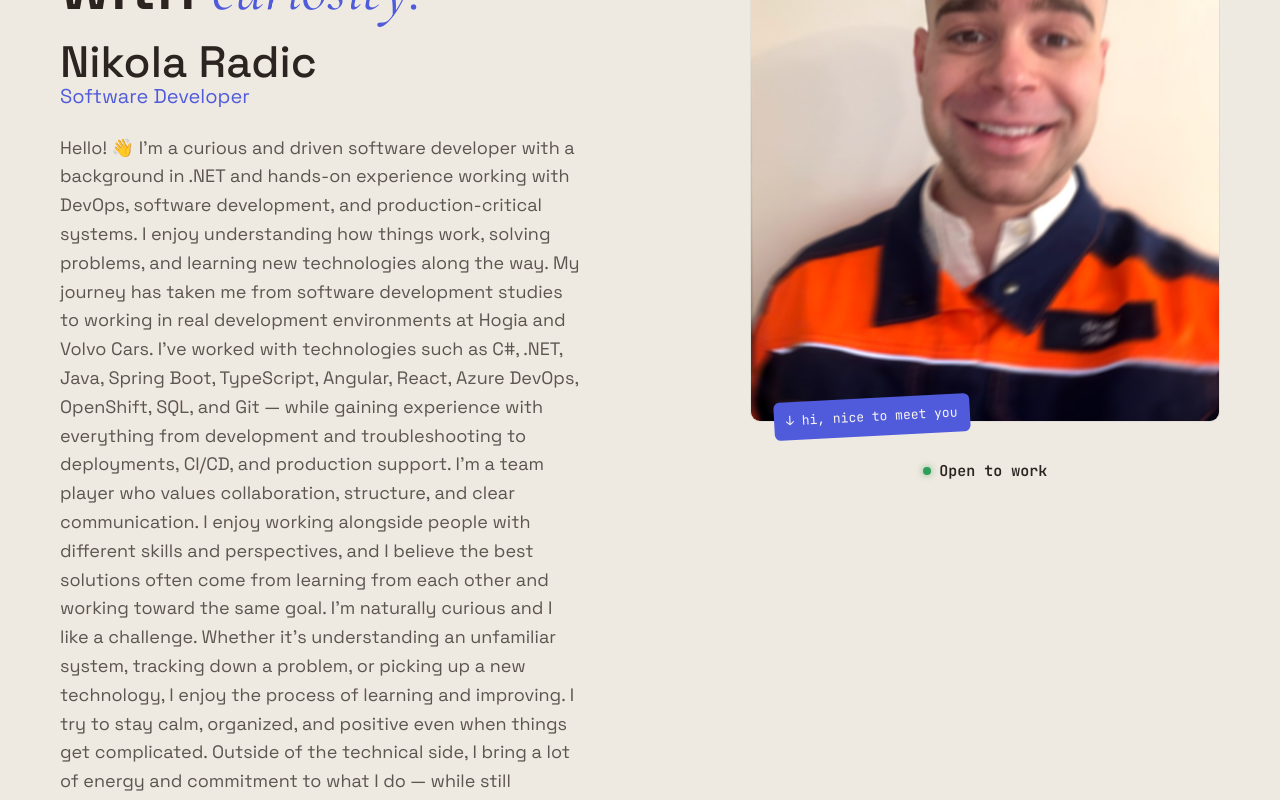
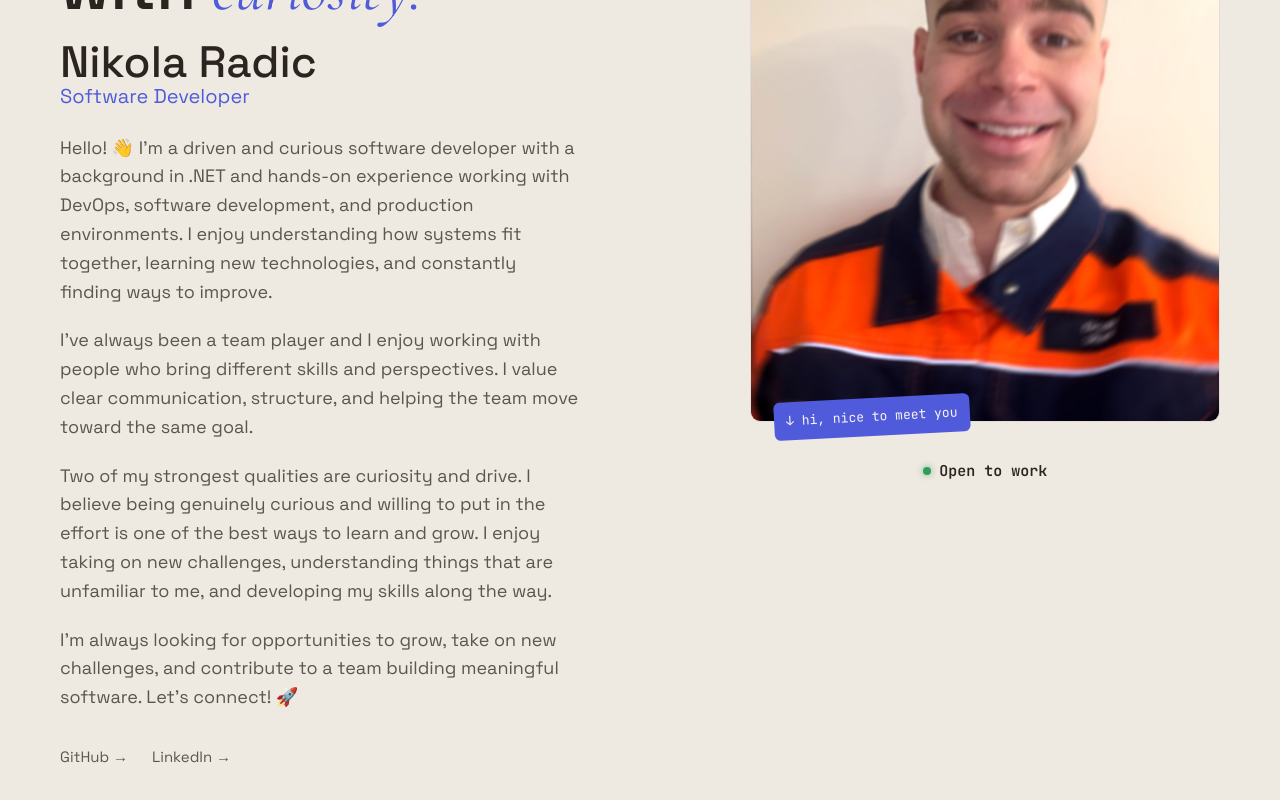
Before and after one commit to nikoradic/portfolio, a React (Vite) app: page / in a window 1280 px wide. Shown: the part 360-1160 px from the top of the page. Built offline with nearby package versions, Linux system fonts and the light colour scheme.

Commit message:
Update About section copy

```diff
--- a/src/App.css
+++ b/src/App.css
@@ -183,6 +183,10 @@
   max-width: 520px;
   font-size: 18px;
   line-height: 1.6;
+}
+
+.intro + .intro {
+  margin-top: 20px;
 }
 
 .hero {
--- a/src/App.tsx
+++ b/src/App.tsx
@@ -67,17 +67,16 @@ function App() {
               <h1>Nikola Radic</h1>
               <p className="role">Software Developer</p>
               <p className="intro">
-               Hello! 👋 I'm a curious and driven software developer with a background in .NET and hands-on experience working with DevOps, software development, and production-critical systems. I enjoy understanding how things work, solving problems, and learning new technologies along the way.
-
-My journey has taken me from software development studies to working in real development environments at Hogia and Volvo Cars. I've worked with technologies such as C#, .NET, Java, Spring Boot, TypeScript, Angular, React, Azure DevOps, OpenShift, SQL, and Git — while gaining experience with everything from development and troubleshooting to deployments, CI/CD, and production support.
-
-I'm a team player who values collaboration, structure, and clear communication. I enjoy working alongside people with different skills and perspectives, and I believe the best solutions often come from learning from each other and working toward the same goal.
-
-I'm naturally curious and I like a challenge. Whether it's understanding an unfamiliar system, tracking down a problem, or picking up a new technology, I enjoy the process of learning and improving. I try to stay calm, organized, and positive even when things get complicated.
-
-Outside of the technical side, I bring a lot of energy and commitment to what I do — while still believing that being humble, approachable, and easy to work with matters just as much.
-
-I'm always interested in new opportunities, interesting problems, and teams where I can continue learning and contribute. Let's connect! 🚀
+                Hello! 👋 I’m a driven and curious software developer with a background in .NET and hands-on experience working with DevOps, software development, and production environments. I enjoy understanding how systems fit together, learning new technologies, and constantly finding ways to improve.
+              </p>
+              <p className="intro">
+                I’ve always been a team player and I enjoy working with people who bring different skills and perspectives. I value clear communication, structure, and helping the team move toward the same goal.
+              </p>
+              <p className="intro">
+                Two of my strongest qualities are curiosity and drive. I believe being genuinely curious and willing to put in the effort is one of the best ways to learn and grow. I enjoy taking on new challenges, understanding things that are unfamiliar to me, and developing my skills along the way.
+              </p>
+              <p className="intro">
+                I’m always looking for opportunities to grow, take on new challenges, and contribute to a team building meaningful software. Let’s connect! 🚀
               </p>
               <div className="hero-links">
                 <a
```
